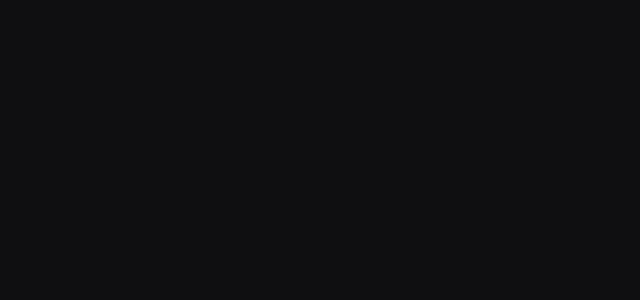
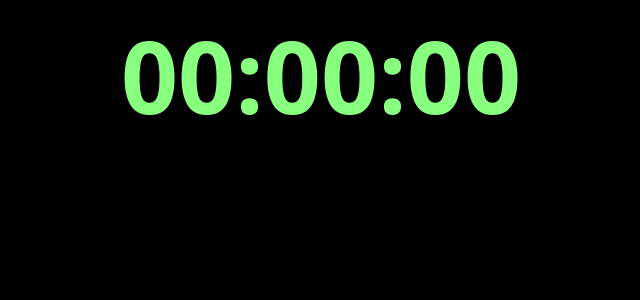
Before and after one commit to n-howard/break-time, a Next.js app: page / in a window 1280 px wide. Shown: the top 300 px of the page, without its empty margins (319-959 px from the left). Built offline with nearby package versions, Linux system fonts and the light colour scheme; a web font is replaced by a local one.

Commit message:
a little visual

```diff
--- a/app/globals.css
+++ b/app/globals.css
@@ -2,22 +2,27 @@
 
 :root {
   --foreground: #ffffff;
-  --background: #0f0f11;
+  --background: #000000;
+  --focus: #89ff80;
+  ---break: #77c4ff;
+  --pause: #ffef77;
+  --stop: #e67f25;
 }
 
 @theme inline {
   --color-background: var(--background);
   --color-foreground: var(--foreground);
   --font-sans: var(--tasa-explorer);
-  --focus: lime-500;
-  --break: sky-400;
-  --pause: yellow-300;
-  --stop: orange-500;
+  --color-focus: var(--focus)
+  --color-break: var(--break)
+  --color-pause: var(--pause)
+  --color-stop: var(--stop)
+
 }
 
 /* @media (prefers-color-scheme: dark) {
   :root {
-    --background: #0a0a0a;
+    --background: #0f0f11;
     --foreground: #ededed;
   }
 } */
--- a/app/page.tsx
+++ b/app/page.tsx
@@ -4,8 +4,14 @@
 
 
 function Focus({focusTime}) {
+  let hours = ("0"+Math.floor(focusTime/60/60)).slice(-2);
+  let mins = ("0"+(Math.floor(focusTime/60)%60)).slice(-2);
+  let sec = ("0"+focusTime%60).slice(-2)
   return (
-    <div></div>
+    <div>
+      <div className="text-(--focus) text-[100px] font-sans flex text-center justify-center align-center font-black">{hours}:{mins}:{sec}</div>
+      <button></button>
+    </div>
   )
 }
 
```
